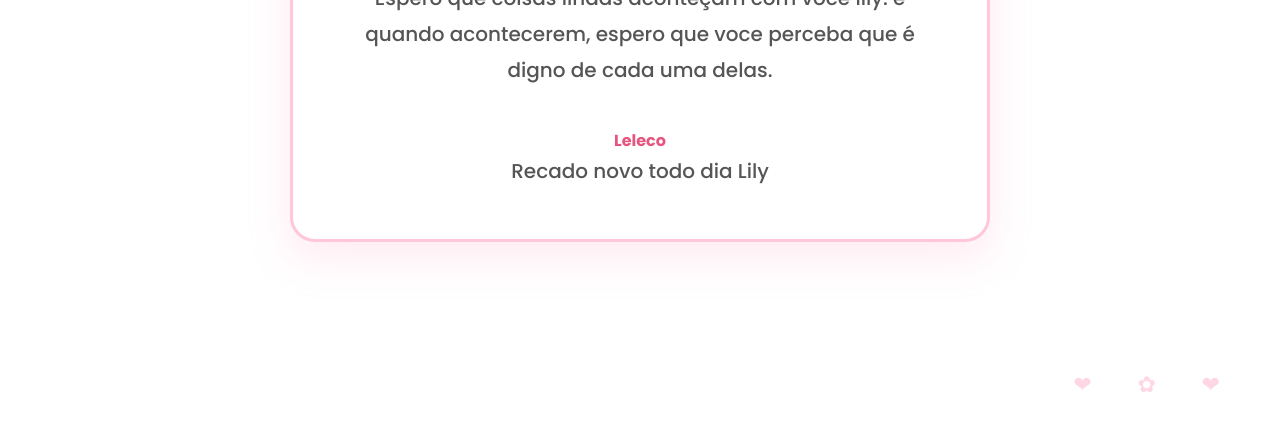
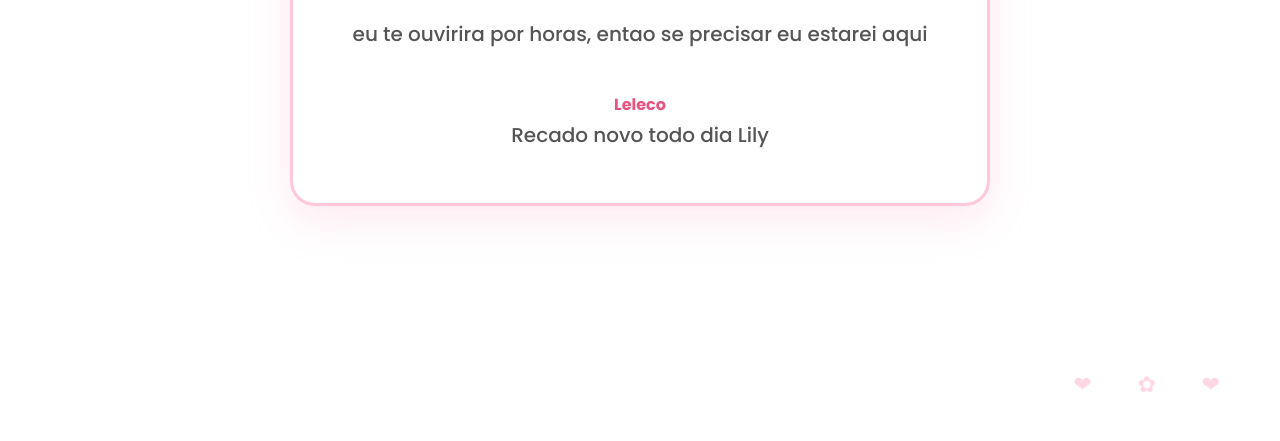
Before and after one commit to leolemosribeiro08-dot/LILYYY, a plain HTML site: page index.html in a window 1280 px wide. Shown: the part 359-800 px from the top of the page. Drawn offline with Linux system fonts and the light colour scheme.

```diff
--- a/index.html
+++ b/index.html
@@ -16,8 +16,8 @@
 
 <h1>🌸 Lily 🌸</h1>
 
-<p>
-Espero que coisas lindas aconteçam com voce lily. e quando acontecerem, espero que voce perceba que é digno de cada uma delas.
+<p>eu te ouvirira por horas, entao se precisar eu estarei aqui
+
 </p>
 
 <div class="assinatura">
```
